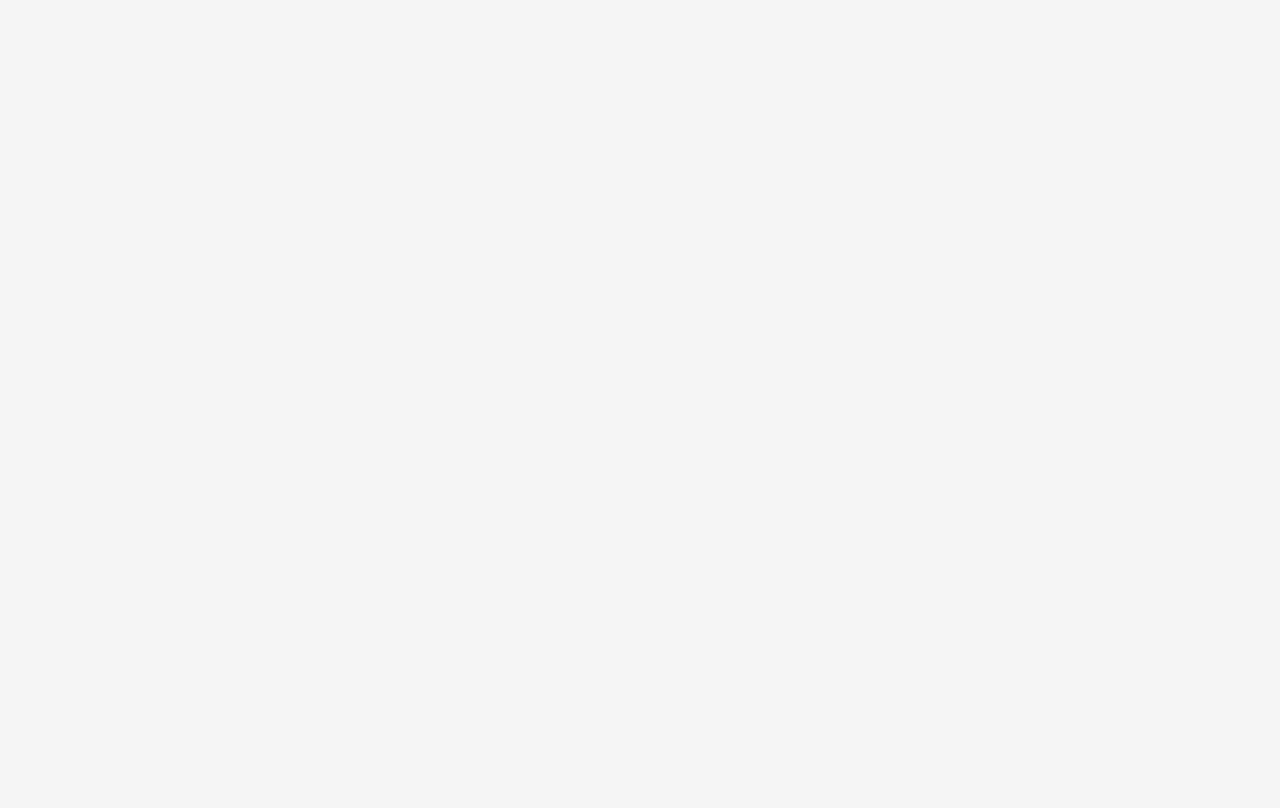
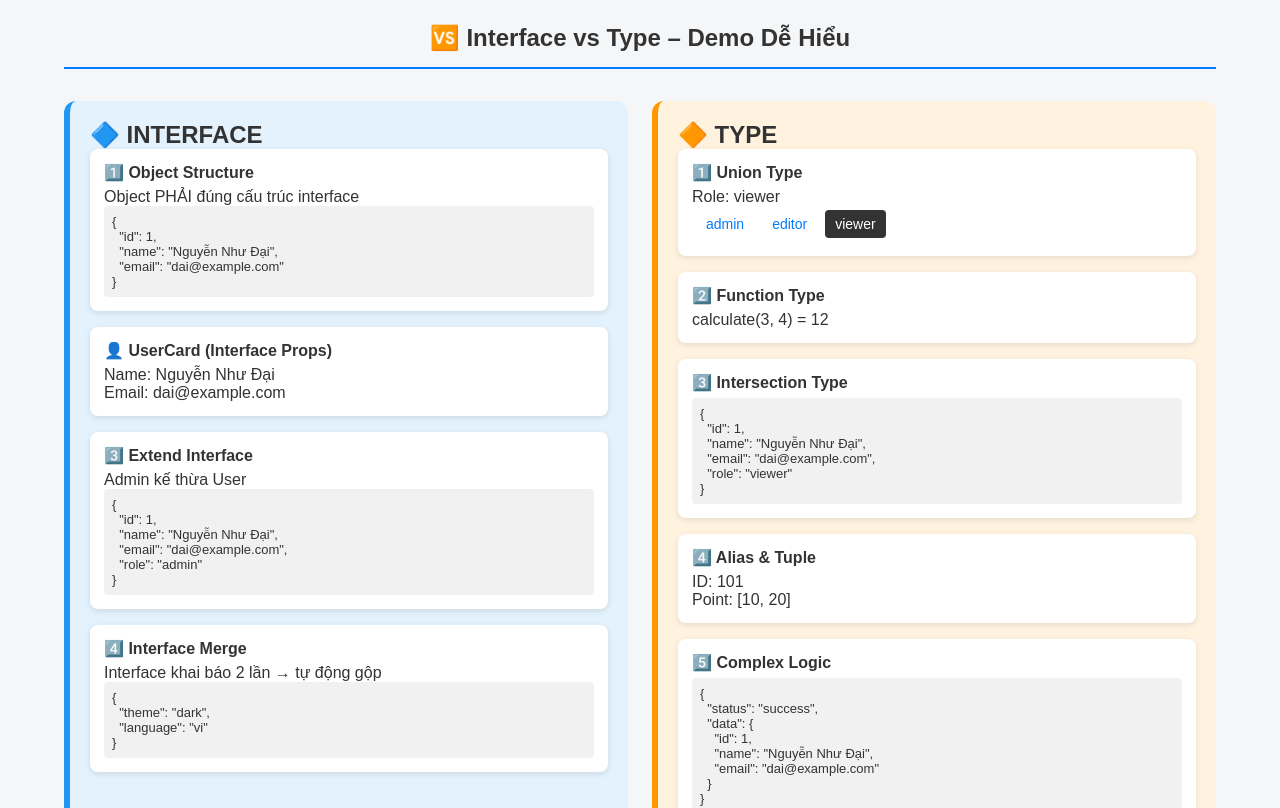
Before and after one commit to PeanutEz/BTVN_03_React_03, a React (Vite) app: page /demo-interfaceandtype in a window 1280 px wide. Before the commit this address had no page. Shown: the top 808 px of the page. Built offline with nearby package versions, Linux system fonts and the light colour scheme.

Commit message:
demo interface/type

```diff
--- a/src/App.tsx
+++ b/src/App.tsx
@@ -1,6 +1,7 @@
 import { Routes, Route } from "react-router-dom";
 import DemoUseState from "./pages/UseState_Demo";
 import UnionTypesDemo from "./pages/UnionTypes_Demo";
+import InterfaceAndTypeDemo from "./pages/InterfaceAndType_Demo";
 import Home from "./pages/Home";
 
 function App() {
@@ -9,6 +10,7 @@ function App() {
       <Route path="/" element={<Home />} />
       <Route path="/demo-usestate" element={<DemoUseState />} />
       <Route path="/demo-uniontypes" element={<UnionTypesDemo />} />
+      <Route path="/demo-interfaceandtype" element={<InterfaceAndTypeDemo />} />
     </Routes>
   );
 }
--- a/src/pages/Home.tsx
+++ b/src/pages/Home.tsx
@@ -35,6 +35,22 @@ export default function Home() {
             Go to Union Types Demo
           </button>
         </div>
+
+        <div className="demo-card">
+          <div className="demo-icon">🧩</div>
+          <h2>Interface & Type Demo</h2>
+          <p>
+            Explore the differences between Interface and Type in TypeScript,
+            and learn when to use each through practical examples.
+          </p>
+          <button
+            className="nav-button btn-secondary"
+            onClick={() => navigate("/demo-interfaceandtype")}
+          >
+            Go to Interface & Type Demo
+          </button>
+        </div>
+
       </div>
     </div>
   );
--- /dev/null
+++ b/src/pages/InterfaceAndType_Demo.css
@@ -0,0 +1,84 @@
+* {
+    box-sizing: border-box;
+    font-family: Arial, sans-serif;
+}
+
+body {
+    background: #f4f6f8;
+}
+
+.container {
+    max-width: 1200px;
+    margin: auto;
+    padding: 24px;
+}
+
+h1 {
+    text-align: center;
+    margin-bottom: 32px;
+}
+
+.grid {
+    display: flex;
+    gap: 24px;
+}
+
+.column {
+    flex: 1;
+    padding: 20px;
+    border-radius: 12px;
+}
+
+.interface {
+    background: #e3f2fd;
+    border-left: 6px solid #2196f3;
+}
+
+.type {
+    background: #fff3e0;
+    border-left: 6px solid #ff9800;
+}
+
+.card {
+    background: white;
+    padding: 14px;
+    margin-bottom: 16px;
+    border-radius: 8px;
+    box-shadow: 0 2px 6px rgba(0, 0, 0, 0.1);
+}
+
+.card h4 {
+    margin-bottom: 6px;
+}
+
+.card pre {
+    background: #f1f1f1;
+    padding: 8px;
+    font-size: 13px;
+    border-radius: 4px;
+}
+
+.card.disabled {
+    background: #eee;
+    opacity: 0.6;
+    font-style: italic;
+}
+
+button {
+    margin: 4px;
+    padding: 6px 10px;
+    border: none;
+    border-radius: 4px;
+    cursor: pointer;
+}
+
+button.active {
+    background: #333;
+    color: white;
+}
+
+footer {
+    margin-top: 32px;
+    text-align: center;
+    font-weight: bold;
+}
--- /dev/null
+++ b/src/pages/InterfaceAndType_Demo.tsx
@@ -0,0 +1,162 @@
+import { useState } from "react";
+import "./InterfaceAndType_Demo.css";
+
+interface User {
+    id: number;
+    name: string;
+    email: string;
+}
+
+interface UserCardProps {
+    user: User;
+}
+
+interface Admin extends User {
+    role: "admin";
+}
+
+interface AppConfig {
+    theme: string;
+}
+
+interface AppConfig {
+    language: string;
+}
+
+type Role = "admin" | "editor" | "viewer";
+
+type Calculate = (a: number, b: number) => number;
+
+type UserWithRole = User & { role: Role };
+
+type ID = string | number;
+type Point = [number, number];
+
+type ApiResponse<T> =
+    | { status: "success"; data: T }
+    | { status: "error"; message: string };
+
+
+function UserCard({ user }: UserCardProps) {
+    return (
+        <div className="card">
+            <h4>👤 UserCard (Interface Props)</h4>
+            <p>Name: {user.name}</p>
+            <p>Email: {user.email}</p>
+        </div>
+    );
+}
+
+
+export default function InterfaceAndTypeDemo() {
+
+    const user: User = {
+        id: 1,
+        name: "Nguyễn Như Đại",
+        email: "dai@example.com",
+    };
+
+    const admin: Admin = {
+        ...user,
+        role: "admin",
+    };
+
+    const config: AppConfig = {
+        theme: "dark",
+        language: "vi",
+    };
+
+    const [role, setRole] = useState<Role>("viewer");
+
+    const calculate: Calculate = (a, b) => a * b;
+
+    const userWithRole: UserWithRole = {
+        ...user,
+        role,
+    };
+
+    const id: ID = 101;
+    const point: Point = [10, 20];
+
+    const response: ApiResponse<User> = {
+        status: "success",
+        data: user,
+    };
+
+    return (
+        <div className="container">
+            <h1>🆚 Interface vs Type – Demo Dễ Hiểu</h1>
+
+            <div className="grid">
+                <div className="column interface">
+                    <h2>🔷 INTERFACE</h2>
+
+                    <div className="card">
+                        <h4>1️⃣ Object Structure</h4>
+                        <p>Object PHẢI đúng cấu trúc interface</p>
+                        <pre>{JSON.stringify(user, null, 2)}</pre>
+                    </div>
+
+                    <UserCard user={user} />
+
+                    <div className="card">
+                        <h4>3️⃣ Extend Interface</h4>
+                        <p>Admin kế thừa User</p>
+                        <pre>{JSON.stringify(admin, null, 2)}</pre>
+                    </div>
+
+                    <div className="card">
+                        <h4>4️⃣ Interface Merge</h4>
+                        <p>Interface khai báo 2 lần → tự động gộp</p>
+                        <pre>{JSON.stringify(config, null, 2)}</pre>
+                    </div>
+
+                </div>
+
+                <div className="column type">
+                    <h2>🔶 TYPE</h2>
+
+                    <div className="card">
+                        <h4>1️⃣ Union Type</h4>
+                        <p>Role: {role}</p>
+                        {(["admin", "editor", "viewer"] as Role[]).map((r) => (
+                            <button
+                                key={r}
+                                className={role === r ? "active" : ""}
+                                onClick={() => setRole(r)}
+                            >
+                                {r}
+                            </button>
+                        ))}
+                    </div>
+
+                    <div className="card">
+                        <h4>2️⃣ Function Type</h4>
+                        <p>calculate(3, 4) = {calculate(3, 4)}</p>
+                    </div>
+
+                    <div className="card">
+                        <h4>3️⃣ Intersection Type</h4>
+                        <pre>{JSON.stringify(userWithRole, null, 2)}</pre>
+                    </div>
+
+                    <div className="card">
+                        <h4>4️⃣ Alias & Tuple</h4>
+                        <p>ID: {id}</p>
+                        <p>Point: [{point.join(", ")}]</p>
+                    </div>
+
+                    <div className="card">
+                        <h4>5️⃣ Complex Logic</h4>
+                        <pre>{JSON.stringify(response, null, 2)}</pre>
+                    </div>
+                </div>
+            </div>
+
+            <footer>
+                👉 Interface = Object & Props
+                | Type = Union & Logic phức tạp
+            </footer>
+        </div>
+    );
+}
```
Also changed, not shown: src/pages/Home.css (line endings or trailing spaces).
